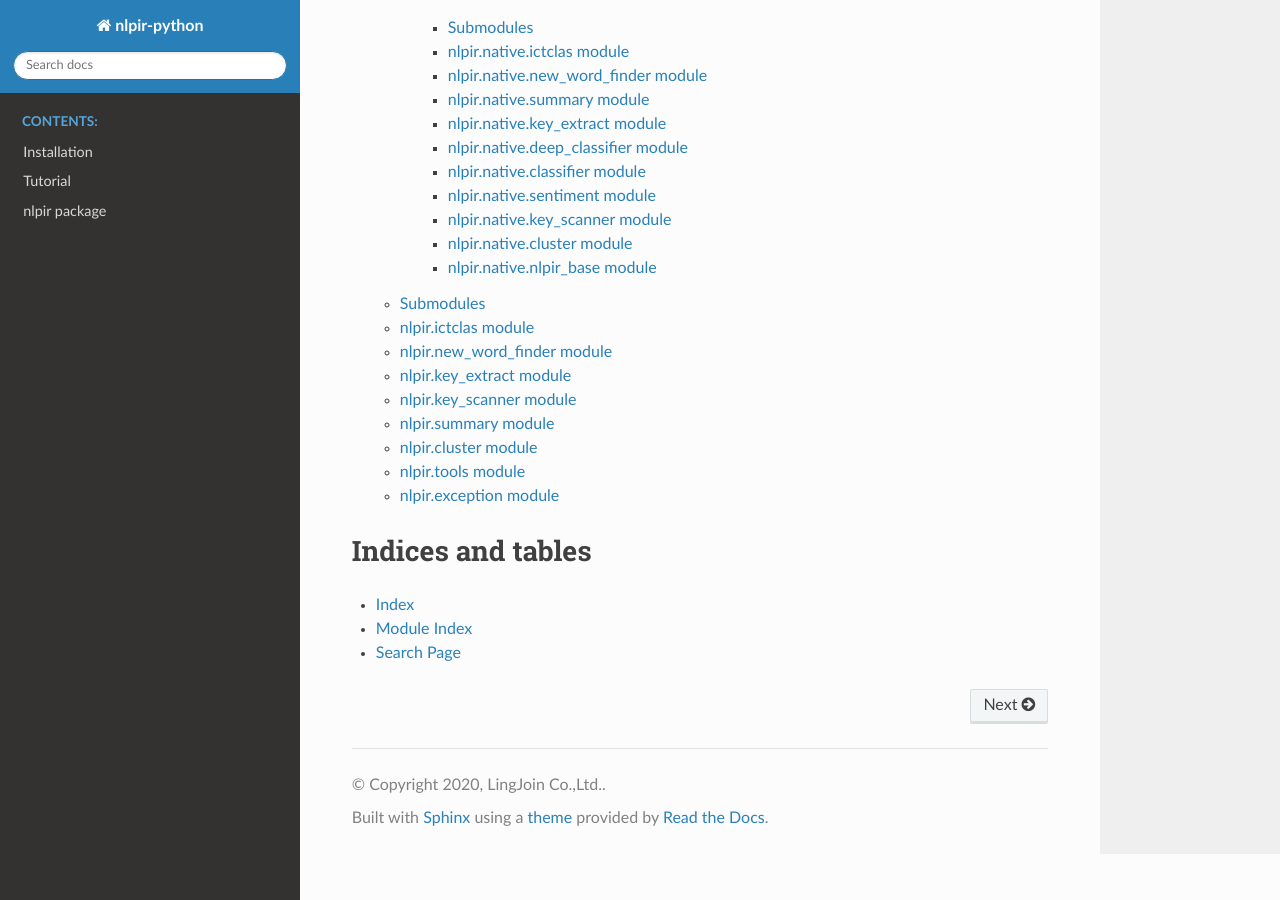
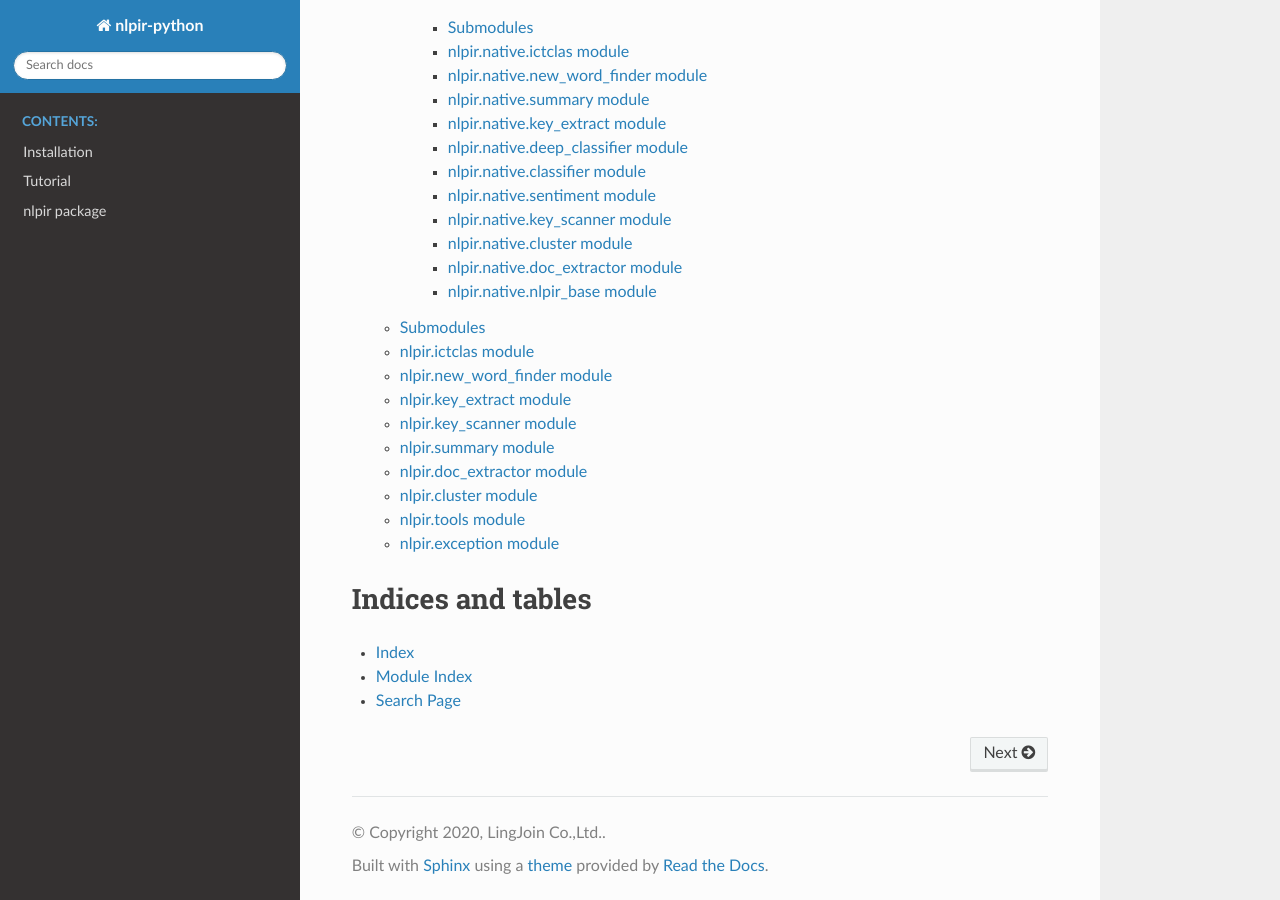
Before and after one commit to NLPIR-team/nlpir-python, a Sphinx documentation site: the page built from docs/index.rst, in a window 1280 px wide and 900 px high, scrolled down 1272 px. Built offline with Sphinx 7.4.7 and the Read the Docs theme 2.0.0, drawn with Linux system fonts in a browser that asks for light colours.

Commit message:
add doc/doc_extractor

```diff
--- a/docs/nlpir.native.rst
+++ b/docs/nlpir.native.rst
@@ -81,6 +81,14 @@ nlpir.native.cluster module
    :undoc-members:
    :show-inheritance:
 
+nlpir.native.doc\_extractor module
+-------------------------------------
+
+.. automodule:: nlpir.native.doc_extractor
+   :members:
+   :undoc-members:
+   :show-inheritance:
+
 nlpir.native.nlpir\_base module
 ---------------------------------------
 
--- a/docs/nlpir.rst
+++ b/docs/nlpir.rst
@@ -57,6 +57,14 @@ nlpir.summary module
    :undoc-members:
    :show-inheritance:
 
+nlpir.doc\_extractor module
+------------------------------
+
+.. automodule:: nlpir.doc_extractor
+   :members:
+   :undoc-members:
+   :show-inheritance:
+
 nlpir.cluster module
 -----------------------
 
```
Also changed, not shown: README.md (+1 -1 lines), 2 other files.
